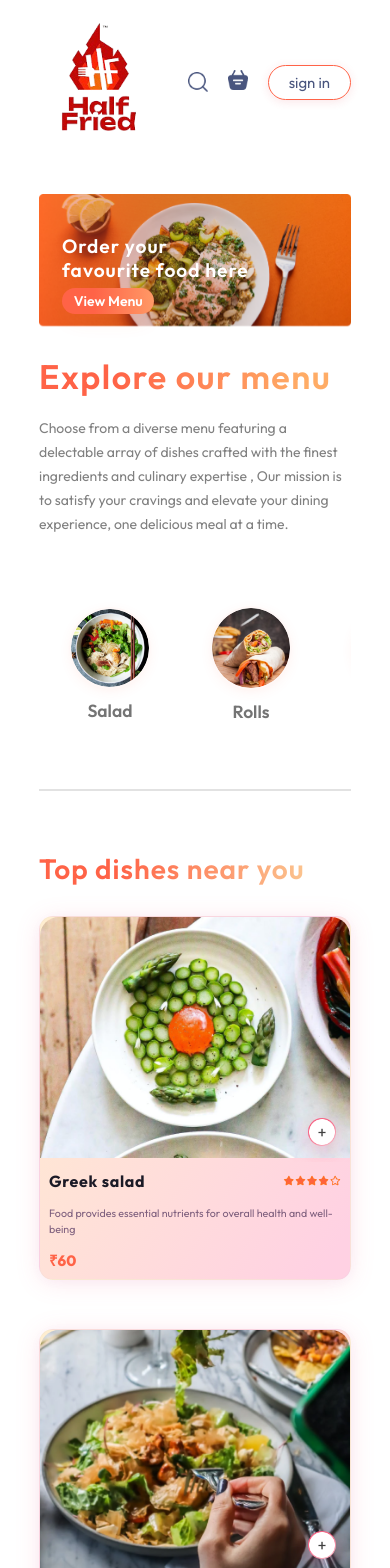
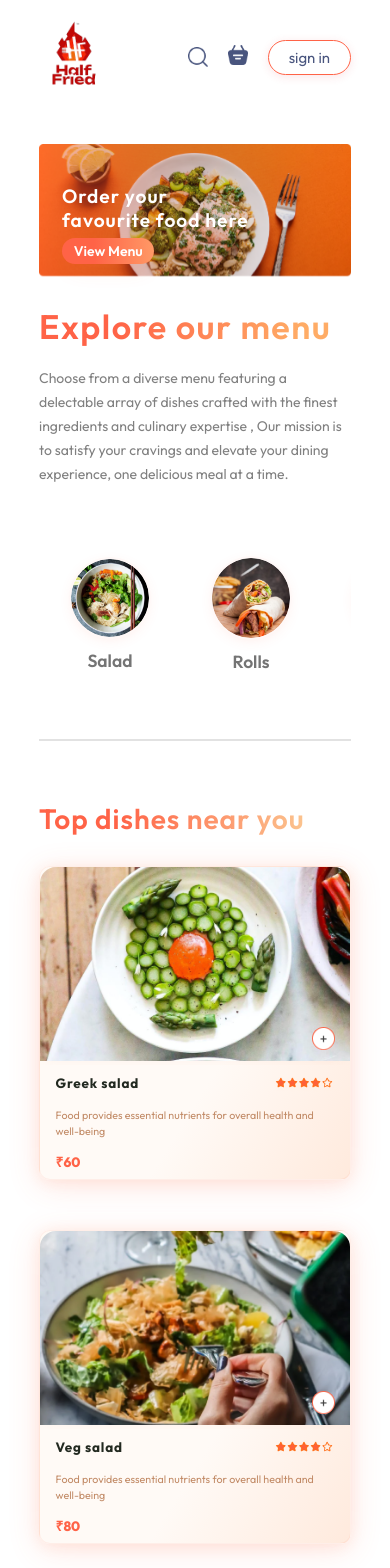
Before and after one commit to KanakYadav001/Food-Website, a React (Vite) app: page / in a window 390 px wide. Shown: the top 1568 px of the page. Built offline with nearby package versions, Linux system fonts and the light colour scheme.

Commit message:
The complete

```diff
--- a/src/components/Fooditem/FoodItem.css
+++ b/src/components/Fooditem/FoodItem.css
@@ -1,41 +1,52 @@
+/* Card entrance animation */
 @keyframes cardEntrance {
   0% {
     opacity: 0;
-    transform: translateY(60px) scale(0.94) skewY(1.5deg);
-    filter: blur(2.3px);
+    transform: translateY(54px) scale(0.93);
+    filter: blur(7px);
   }
-  75% {
-    opacity: .85;
-    transform: translateY(-7px) scale(1.01) skewY(-0.7deg);
-    filter: blur(0.7px);
+  80% {
+    opacity: 0.86;
+    transform: translateY(-8px) scale(1.04);
+    filter: blur(1px);
   }
   100% {
     opacity: 1;
-    transform: translateY(0) scale(1) skewY(0deg);
-    filter: blur(0px);
+    transform: translateY(0) scale(1);
+    filter: none;
   }
+}
+@keyframes badgePulse {
+  0%, 100% { transform: translate(-50%,-50%) scale(0.8); opacity: .7;}
+  65%     { transform: translate(-50%,-50%) scale(1.17); opacity: 0.2;}
+}
+@keyframes iconPop {
+  0%   { transform: scale(.68) rotate(-15deg); }
+  55%  { transform: scale(1.18) rotate(9deg);}
+  100% { transform: scale(1) rotate(0);}
 }
 
 .food-item {
   width: 100%;
   margin: auto;
-  border-radius: 21px;
-  border: 1.7px solid rgba(200,200,220,0.12);
-  background: linear-gradient(122deg, #ffeecf 0%, #ffd1e3 94%);
-  box-shadow: 0 3px 24px 0 #fd668726, 0 2px 16px -4px #9f94ed19;
-  transition:
-    box-shadow 0.55s cubic-bezier(.65,1.35,.36,1.09),
-    transform 0.58s cubic-bezier(.62,1.15,.36,1.09),
-    background 0.30s;
-  animation: cardEntrance 1.08s cubic-bezier(.43,1.11,.36,1.2) forwards;
+  border-radius: 18px;
+  border: 1.9px solid rgba(255,99,71,0.08);
+  background: linear-gradient(122deg, #fffaf6 60%, #ffeadd 100%);
+  box-shadow: 0 6px 32px 0 #ff634729, 0 2px 14px 0 #ffb79531;
   overflow: hidden;
   position: relative;
+  animation: cardEntrance .8s cubic-bezier(.45,1.37,.35,1.03) forwards;  /* <--- FIXED */
+  opacity: 1;  /* <--- FIXED for reload bug */
+  transition:
+    box-shadow 0.42s cubic-bezier(.46,1.38,.32,1.08),
+    transform 0.50s cubic-bezier(.51,1.13,.36,1.10),
+    background 0.28s;
 }
 
 .food-item:hover {
-  box-shadow: 0 7px 38px -12px #fd6687cc, 0 4px 32px -6px #caa8ff33;
-  background: linear-gradient(115deg, #ffe6c5 14%, #faf9fa 80%);
-  transform: scale(1.025) rotate(-1.1deg) skewY(-0.5deg);
+  box-shadow: 0 14px 50px -12px #ff634782, 0 8px 20px -12px #ffa36642;
+  background: linear-gradient(118deg, #fff3eb 9%, #fff9f6 100%);
+  transform: scale(1.027) ;
 }
 
 .food-item-img-container {
@@ -43,72 +54,75 @@
   overflow: hidden;
 }
 
+/* Food image animation */
 .food-item-image {
   width: 100%;
-  border-radius: 19px 19px 0 0;
-  transition: transform 0.53s cubic-bezier(.44,1.7,.33,1);
+  aspect-ratio: 1.6/1;
+  object-fit: cover;
+  border-radius: 16px 16px 0 0;
+  transition: transform 0.56s cubic-bezier(.41,1.6,.33,1.13), box-shadow 0.29s;
+  box-shadow: 0 2.5px 14px -5px #ffb79521;
 }
-
 .food-item:hover .food-item-image {
-  transform: scale(1.085) translateY(-6px) rotate(-2deg);
+  transform: scale(1.1) translateY(-8px) ;
+  box-shadow: 0 7px 34px -10px #ff63476f;
 }
 
 .food-item-info {
-  padding: 22px 25px 16px 25px;
+  padding: 24px 22px 17px 22px;
 }
 
 .food-item-name-rating {
   display: flex;
   justify-content: space-between;
   align-items: center;
-  margin-bottom: 15px;
+  margin-bottom: 16px;
 }
 .food-item-name-rating p {
   font-size: 22px;
   font-weight: 700;
-  letter-spacing: .7px;
-  color: #1b1a26;
+  letter-spacing: .8px;
+  color: #222920;
 }
 .food-item-name-rating img {
-  width: 73px;
+  width: 72px;
+  filter: saturate(1.08) drop-shadow(0 1.5px 2px #fff2e77a);
 }
 .food-item-desc {
-  color: #7f607e;
-  font-size: 15px;
+  color: #c28b67;
+  font-size: 14.5px;
   margin-bottom: 5px;
   line-height: 1.48;
 }
 .food-item-price {
-  color: tomato;
-  font-size: 25px;
+  color: #ff6347;
+  font-size: 24px;
   font-weight: 800;
-  margin: 12px 0px 0 0;
+  margin: 13px 0px 0 0;
 }
 
-/* Add to cart button unique badge and ripple */
+/* Add to cart button */
 .food-item-img-container .add {
   width: 38px;
   position: absolute;
-  bottom: 16px;
-  right: 14px;
+  bottom: 15px;
+  right: 15px;
+  z-index: 2;
   cursor: pointer;
   border-radius: 50%;
-  background: linear-gradient(145deg, #fd6687 35%, #fff 140%);
-  box-shadow: 0 6px 20px -8px #fd668777;
-  filter: drop-shadow(0 5px 10px #fd668744);
+  background: linear-gradient(#ff6a4d 70%, #fff6f6 200%);
+  box-shadow: 0 6px 18px -8px #ff63477a;
   transition:
-    box-shadow 0.53s cubic-bezier(.45,1.35,.63,1.11),
-    transform 0.46s cubic-bezier(.57,1.46,.53,1.03),
-    background 0.36s;
+    box-shadow 0.31s cubic-bezier(.48,1.44,.39,1.07),
+    transform 0.33s cubic-bezier(.56,1.54,.44,1.01),
+    background 0.28s;
+  animation: iconPop 0.52s cubic-bezier(.52,1.43,.48,1.01) backwards;
 }
-
 .food-item-img-container .add:hover {
-  background: linear-gradient(111deg, #fff 20%, #d8b0e1 95%);
-  box-shadow: 0 16px 38px -10px #fd668777, 0 2px 12px #d8b0e155;
-  transform: scale(1.1) rotate(-14deg);
+  background: linear-gradient(120deg, #fff4f1 58%, #ff6a4d 110%);
+  box-shadow: 0 16px 38px -4px #ff634741;
+  transform: scale(1.12) rotate(-13deg);
 }
-
-/* New: subtle animated badge (like pulse) */
 .food-item-img-container .add::after {
   content: "";
   position: absolute;
@@ -116,67 +130,60 @@
   width: 45px; height: 45px;
   pointer-events: none;
   border-radius: 50%;
-  background: radial-gradient(circle, #fd668745 0%, transparent 70%);
+  background: radial-gradient(circle, #ff634735 0%, transparent 73%);
   transform: translate(-50%,-50%) scale(0);
-  animation: badgePulse 1.8s infinite cubic-bezier(.42,1.73,.34,.98);
+  animation: badgePulse 1.5s infinite cubic-bezier(.42,1.73,.34,.98);
 }
 
-@keyframes badgePulse {
-  0%, 100% { transform: translate(-50%,-50%) scale(0.8); opacity: .8;}
-  65%     { transform: translate(-50%,-50%) scale(1.2); opacity: 0.3;}
-}
-
-/* Counter area with modern treatment */
+/* Counter styling */
 .food-item-counter {
   position: absolute;
-  bottom: 15px;
-  right: 15px;
+  bottom: 13px;
+  right: 13px;
   display: flex;
   align-items: center;
   gap: 10px;
-  padding: 9px 15px 9px 9px;
+  padding: 8px 14px 8px 8px;
   border-radius: 44px;
-  background: rgba(255,255,255,0.93);
-  box-shadow: 0 8px 22px -9px #fd6687aa;
-  backdrop-filter: blur(7px);
-  animation: badgePulse 0.9s;
+  background: rgba(255,255,255,0.97);
+  box-shadow: 0 7px 25px -9px #ff634759;
+  backdrop-filter: blur(5px);
+  animation: iconPop 0.45s cubic-bezier(.54,1.2,.56,1.07);
 }
 
+
 .food-item-counter img {
-  width: 30px;
+  width: 28px;
   cursor: pointer;
-  background: #fff;
+  background: #fffdfa;
   border-radius: 50%;
   transition:
-    transform 0.39s cubic-bezier(.45,1.55,.63,1),
+    transform 0.45s cubic-bezier(.45,1.55,.63,1),
     box-shadow 0.33s cubic-bezier(.45,1.55,.63,1);
 }
 .food-item-counter img:hover {
-  transform: scale(1.17) rotate(-9deg);
-  box-shadow: 0 2px 14px -8px #fd6687;
+  transform: scale(1.21) ;
+  box-shadow: 0 1.5px 10px -5px #ff6347ad;
 }
 
-@media (max-width: 900px) {
-  .food-item-info {
-    padding: 15px;
+/* Responsive styles */
+@media (max-width: 1100px) {
+  .food-item-info { padding: 21px 13px 13px 13px; }
+  .food-item-name-rating img { width: 58px; }
+  .food-item-price { font-size: 19px; }
+}
+@media (max-width: 850px) {
+  .food-item-info { padding: 16px 7px 9px 7px; }
+  .food-item-name-rating p { font-size: 15.5px; }
+}
+@media (max-width: 650px) {
+  .food-item {
+    border-radius: 11px;
   }
-  .food-item-name-rating img {
-    width: 58px;
-  }
-  .food-item-desc {
-    font-size: 13.5px;
-  }
-  .food-item-price {
-    font-size: 20px;
-  }
+  .food-item-info { padding: 9px 4.4vw 8px 4vw; }
+  .food-item-name-rating p { font-size: 13.5px; }
+  .food-item-desc { font-size: 10.7px; }
+  .food-item-price { font-size: 13.6px; }
+  .food-item-img-container .add { width: 23px;}
+  .food-item-counter img { width: 16px;}
 }
-@media (max-width: 750px) {
-  .food-item {
-    border-radius: 14px;
-  }
-  .food-item-info { padding: 9px; }
-  .food-item-name-rating p { font-size: 16px; }
-  .food-item-desc { font-size: 10.7px; }
-  .food-item-price { font-size: 15px; }
-  .food-item-img-container .add { width: 28px; }
-}
--- a/src/components/Footer/Footer.css
+++ b/src/components/Footer/Footer.css
@@ -5,6 +5,7 @@
   padding: 80px 8vw 20px 8vw;
   margin-top: 100px;
   display: flex;
+  justify-content: space-between;
   flex-direction: column;
   align-items: center;
   gap: 20px;
@@ -44,7 +45,7 @@
 
 
 .footer-content-left img {
-  width: 130px;
+  width: 110px;
   margin-bottom: 6px;
 }
 
--- a/src/components/Footer/Footer.jsx
+++ b/src/components/Footer/Footer.jsx
@@ -8,7 +8,9 @@ const Footer = () => {
       <div className="footer-content">
         <div className="footer-content-left">
           <img className='flogo' src={assets.logo} alt="" />
-          <p>Lorem ipsum dolor sit amet consectetur adipisicing elit. Iusto eaque quod dolore qui, ducimus, earum nostrum dolorum maxime omnis assumenda eveniet laborum vitae voluptatem aspernatur maiores eius nemo ullam accusantium!</p>
+          <p>Welcome to Half Fried – where hunger meets a little chaos and a lot of flavor.
+
+We’re not your average food delivery service. We believe food should be fun, fast, and sometimes... just Half Fried 😎. Born from midnight cravings and random thoughts like “What if fries had feelings?” — our goal is simple</p>
           <div className="footer-social-icons">
             <img src={assets.facebook_icon} alt="" />
             <img src={assets.twitter_icon} alt="" />
--- a/src/components/Header/Header.css
+++ b/src/components/Header/Header.css
@@ -1,4 +1,4 @@
-/* Background fade-in (no scaling, no resizing) */
+
 @keyframes headerBgFade {
   from {
     filter: brightness(0.97) blur(0.7px);
@@ -8,7 +8,7 @@
   }
 }
 
-/* Header content entrance: slide up + fade in */
+
 @keyframes headerSlideFade {
   0% {
     opacity: 0;
@@ -24,7 +24,7 @@
   }
 }
 
-/* Button modern bounce-in effect */
+
 @keyframes buttonBounceIn {
   0% {
     opacity: 0;
--- a/src/components/Navbar/Navbar.css
+++ b/src/components/Navbar/Navbar.css
@@ -103,7 +103,7 @@
 }
 
 @media (max-width:900px) {
-  .navbar .logo { width: 120px; }
+  .navbar .logo { width: 70px; }
   .navbar-menu { gap: 15px; font-size: 16px; }
   .navbar-right { gap: 20px; }
   .navbar-right img { width: 20px; }
```
Also changed, not shown: src/index.css (line endings or trailing spaces).
